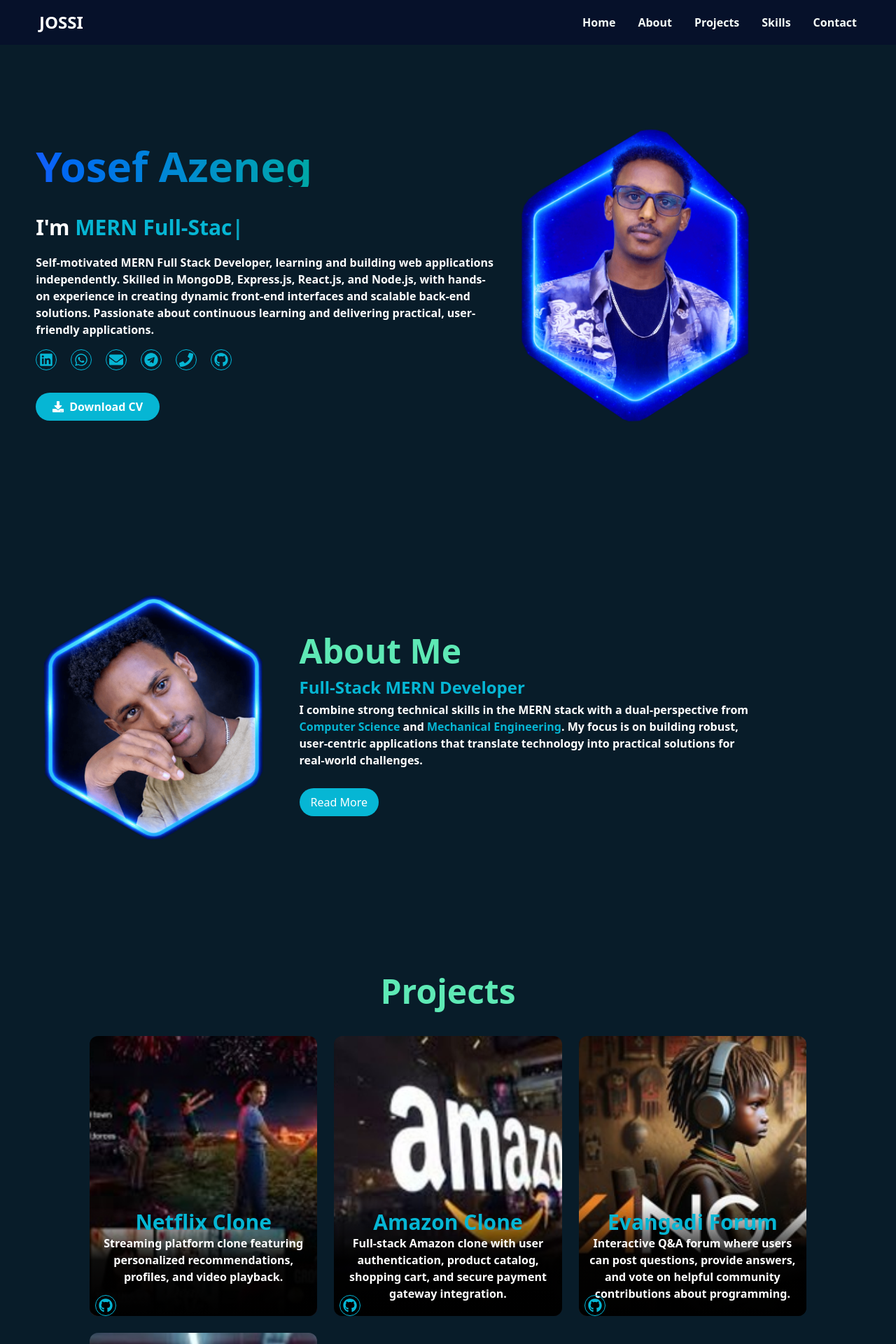
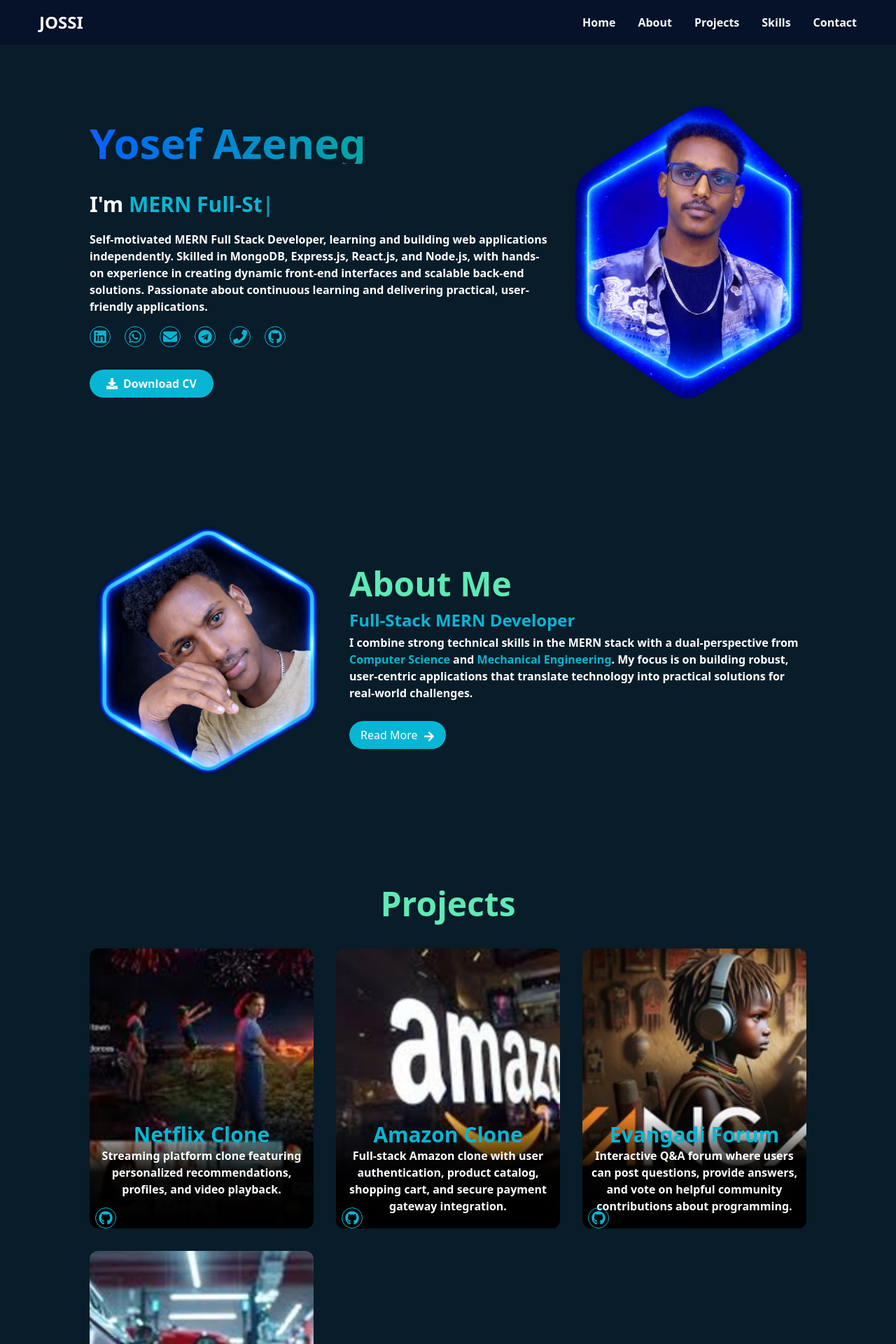
Before and after one commit to jossi21/my_portfolio, a React (Vite) app in the folder portfolio/frontend/: page / in a window 1280 px wide. Shown: the top 1920 px of the page at 70% size. Built offline with nearby package versions, Linux system fonts and the light colour scheme; a web font is replaced by a local one.

Commit message:
making the page more responsive

```diff
--- a/portfolio/frontend/src/assets/pages/About/About.jsx
+++ b/portfolio/frontend/src/assets/pages/About/About.jsx
@@ -1,11 +1,12 @@
 import React from "react";
 import aboutImage from "../../../assets/images/my_image/aboutMain1.png";
 import { Link } from "react-router-dom";
+import { FaArrowRight } from "react-icons/fa";
 
 const About = () => {
   return (
-    <section className="flex items-center justify-center gap-10 w-[88%] ">
-      <div>
+    <section className="flex flex-col min-[768px]:flex-row items-center justify-center w-[88%] mx-auto gap-8 ">
+      <div className="hidden  min-[768px]:block">
         <img src={aboutImage} alt="About Me" />
       </div>
       <div>
@@ -31,9 +32,13 @@ const About = () => {
           to="/about-details"
           smooth={true}
           duration={500}
-          className={`inline-block bg-[var(--subtitle-button)] text-white px-4 py-2 mt-3 rounded-3xl hover:bg-[var(--color-primary)] transition-all duration-300 cursor-pointer`}
+          className={`group inline-block bg-[var(--subtitle-button)] text-white px-4 py-2 mt-3 rounded-3xl hover:bg-blue-700 hover:scale-105 transition-all duration-300 cursor-pointer`}
         >
           Read More
+          <FaArrowRight
+            className="inline-block ml-2  group-hover:animate-pulse
+            "
+          />
         </Link>
       </div>
     </section>
--- a/portfolio/frontend/src/assets/pages/About/DetailAbout.jsx
+++ b/portfolio/frontend/src/assets/pages/About/DetailAbout.jsx
@@ -9,8 +9,8 @@ const DetailAbout = () => {
     <div className="min-h-screen px-20 pt-20 pb-10">
       <h1 className="text-5xl text-emerald-300 font-bold ">About Me</h1>
       <div className="max-w-6xl mx-auto px-6">
-        <div className="flex flex-col items-center  md:flex-row md:gap-8 lg:gap-8">
-          <div className="md:w-1/3">
+        <div className="flex flex-col items-center  min-[768px]:flex-row md:gap-8 lg:gap-8">
+          <div className="max-[768px]:w-[70%]">
             <img
               src={aboutImage}
               alt="Yosef Azeneg"
--- a/portfolio/frontend/src/assets/pages/Contact/Contact.jsx
+++ b/portfolio/frontend/src/assets/pages/Contact/Contact.jsx
@@ -234,7 +234,9 @@ const Contact = () => {
           </div>
           <button
             type="submit"
-            className="bg-[var(--subtitle-button)] w-[150px] p-1.5 rounded-full items-center mb-5 mt-3 mx-auto cursor-pointer items-center hover:shadow-[0_0_20px_#06b6d4] font-bold "
+            className="bg-[var(--subtitle-button)] w-[150px] p-1.5 rounded-full items-center mb-5 mt-3 mx-auto cursor-pointer items-center hover:bg-blue-700
+            hover:scale-105
+            font-bold "
           >
             {loading ? (
               <span className="flex items-center gap-2">
--- a/portfolio/frontend/src/assets/pages/Home/Home.jsx
+++ b/portfolio/frontend/src/assets/pages/Home/Home.jsx
@@ -67,9 +67,9 @@ const Home = () => {
   return (
     <section
       id="home"
-      className={`flex gap-8 justify-center items-center mt-12`}
+      className={`flex flex-col min-[768px]:flex-row gap-8 justify-center items-center mt-12 w-[88%] mx-auto max-[768px]:mt-0`}
     >
-      <div className={``}>
+      <div className={`order-2 min-[768px]:order-1`}>
         <h1
           className={`text-6xl font-bold bg-gradient-to-r from-blue-600 to-green-500 bg-clip-text text-transparent my-4`}
         >
@@ -138,7 +138,7 @@ const Home = () => {
           <FaDownload className="group-hover:animate-bounce" /> Download CV
         </a>
       </div>
-      <div className={``}>
+      <div className={` order-1 min-[768px]:order-2 max-[768px]:w-[70%]`}>
         <img className={``} src={myImage} alt="" />
       </div>
     </section>
--- a/portfolio/frontend/src/assets/pages/Project/Project.jsx
+++ b/portfolio/frontend/src/assets/pages/Project/Project.jsx
@@ -5,9 +5,9 @@ import { FaGithub } from "react-icons/fa";
 
 const Project = () => {
   return (
-    <section className="w-[89%] relative text-center mx-auto">
+    <section className="w-[89%] relative text-center mx-auto mb-25">
       <h1 className="text-5xl text-emerald-300 font-bold mb-10">Projects</h1>
-      <div className="grid grid-cols-1 sm:grid-cols-2 lg:grid-cols-3 gap-6 ">
+      <div className="grid grid-cols-1 sm:grid-cols-2 lg:grid-cols-3 gap-8 max-[768px]:gap-12">
         {projects.map((project) => (
           <div key={project.id} className="cursor-pointer block">
             <a href={project.demoUrl} target="block" rel="noopener noreferrer">
--- a/portfolio/frontend/src/assets/pages/Skills/Skills.jsx
+++ b/portfolio/frontend/src/assets/pages/Skills/Skills.jsx
@@ -1,6 +1,5 @@
 import React from "react";
 import { skills } from "../../../data/skill";
-import { FaCss3, FaHtml5 } from "react-icons/fa";
 
 const Skills = () => {
   // Categorize skills by type (optional)
@@ -50,7 +49,7 @@ const Skills = () => {
   };
 
   return (
-    <section className="w-[89%] relative mx-auto py-10 min-h-screen overflow-auto">
+    <section className="w-[89%] relative mx-auto py-10 mb-25 min-h-screen overflow-auto">
       <h1 className="text-5xl text-emerald-300 font-bold mb-12 text-center">
         Skills
       </h1>
@@ -86,7 +85,7 @@ const Skills = () => {
                       </div>
                       <span
                         className={`text-xs py-1 px-1 rounded-full text-center border ${proficiencyColor(
-                          skill.level
+                          skill.level,
                         )}`}
                       >
                         {skill.level}
--- a/portfolio/frontend/src/components/layout/Footer.jsx
+++ b/portfolio/frontend/src/components/layout/Footer.jsx
@@ -13,7 +13,7 @@ import { PERSONAL_INFO } from "../../utils/constants";
 
 const Footer = () => {
   return (
-    <div className="bg-header  h-[230px] bottom-0 left-0 right-0 ">
+    <div className="bg-header h-full bottom-0 left-0 right-0 pb-3">
       <div>
         <div
           className={`grid grid-cols-1 sm:grid-cols-3 lg:grid-cols-3 w-[70%] mx-auto gap-12  text-white/60 p-4 `}
--- a/portfolio/frontend/src/index.css
+++ b/portfolio/frontend/src/index.css
@@ -23,7 +23,7 @@ body {
 }
 section {
   width: 88%;
-  min-height: 80vh;
+  min-height: 70vh;
   padding: 4rem 4% 0.5rem;
 }
 
```
